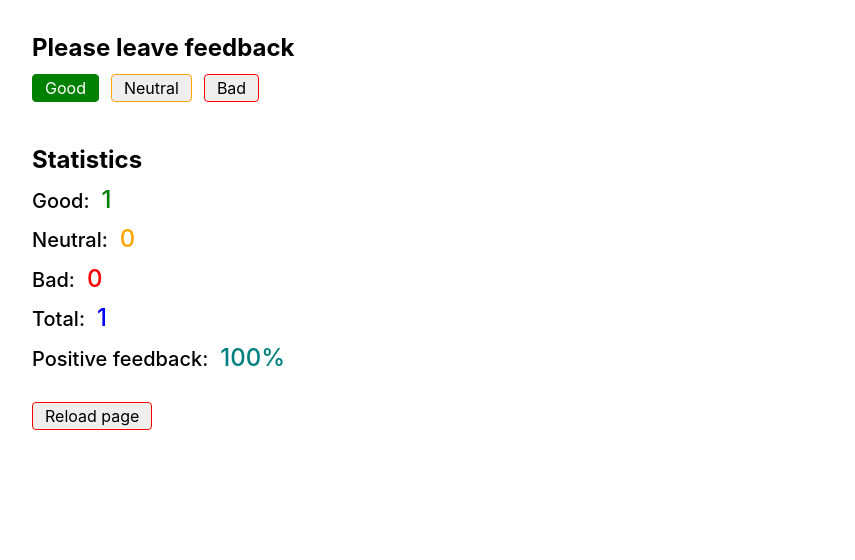
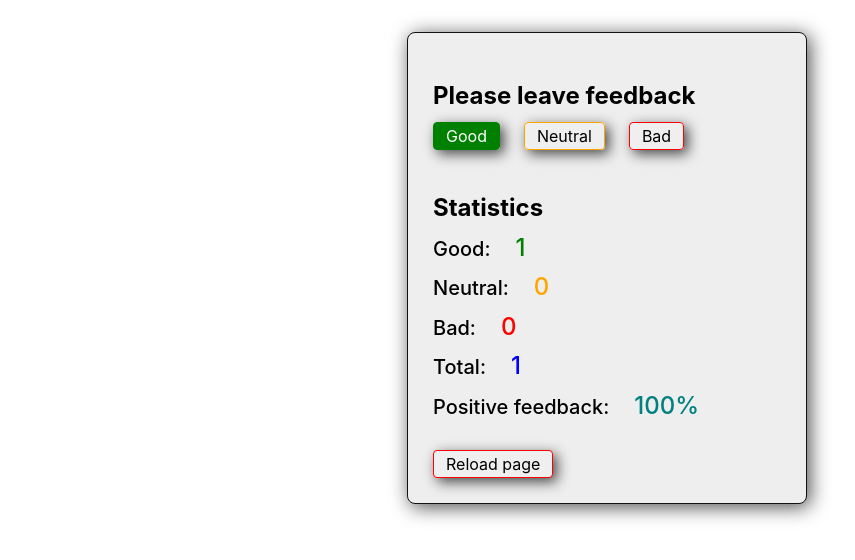
Before and after one commit to VolodymyrOK/goit-react-hw-02-feedback, a React (Create React App) app: page / in a window 1280 px wide. Both pictures are taken after a click on the button "Good". Shown: the top 560 px of the page, without its empty margins (33-888 px from the left). Built offline with nearby package versions, Linux system fonts and the light colour scheme.

Commit message:
update files

```diff
--- a/src/components/App.jsx
+++ b/src/components/App.jsx
@@ -45,8 +45,6 @@ export class App extends Component {
 
   render() {
     const { good, neutral, bad } = this.state;
-    const total = this.countTotalFeedback();
-    console.log(total);
     return (
       <Layout>
         <Section title="Please leave feedback">
@@ -56,7 +54,7 @@ export class App extends Component {
           />
         </Section>
         <Section title="Statistics">
-          {total ? (
+          {this.countTotalFeedback() ? (
             <Statistics
               good={good}
               neutral={neutral}
--- a/src/components/FeedbackOptions/FeedbackOptions.styles.js
+++ b/src/components/FeedbackOptions/FeedbackOptions.styles.js
@@ -2,29 +2,33 @@ import styled from 'styled-components';
 
 export const ButtonList = styled.ul`
   display: flex;
-  gap: 12px;
+  gap: 24px;
 `;
 
 export const ButtonListItem = styled.li`
+  border-radius: 4px;
+  box-shadow: 4px 4px 13px 0px rgba(17, 17, 17, 0.75);
+  -webkit-box-shadow: 4px 4px 13px 0px rgba(17, 17, 17, 0.75);
+  -moz-box-shadow: 4px 4px 13px 0px rgba(17, 17, 17, 0.75);
   &:nth-child(1) button {
-    border: 1px solid green;
+    border: 1px solid ${({ theme: { colors } }) => colors.colorGood};
     &:is(:hover, :focus) {
       color: white;
-      background-color: green;
+      background-color: ${({ theme: { colors } }) => colors.colorGood};
     }
   }
   &:nth-child(2) button {
-    border: 1px solid orange;
+    border: 1px solid ${({ theme: { colors } }) => colors.colorNeutral};
     &:is(:hover, :focus) {
       color: white;
-      background-color: orange;
+      background-color: ${({ theme: { colors } }) => colors.colorNeutral};
     }
   }
   &:nth-child(3) button {
-    border: 1px solid red;
+    border: 1px solid ${({ theme: { colors } }) => colors.colorBad};
     &:is(:hover, :focus) {
       color: white;
-      background-color: red;
+      background-color: ${({ theme: { colors } }) => colors.colorBad};
     }
   }
 `;
--- a/src/components/Notification/Notification.styled.js
+++ b/src/components/Notification/Notification.styled.js
@@ -3,5 +3,5 @@ import styled from 'styled-components';
 export const Message = styled.p`
   font-size: 24px;
   font-weight: 500;
-  color: red;
+  color: ${({ theme: { colors } }) => colors.colorNote};
 `;
--- a/src/components/Statistics/Statistics.js
+++ b/src/components/Statistics/Statistics.js
@@ -1,4 +1,4 @@
-import { ButtonReload, Paragraph } from './Statistics.styled';
+import { ButtonReload, Paragraph, StatList } from './Statistics.styled';
 
 export const Statistics = ({
   good,
@@ -9,7 +9,7 @@ export const Statistics = ({
   onReload,
 }) => (
   <>
-    <ul>
+    <StatList>
       <Paragraph>
         Good:<span>{good}</span>
       </Paragraph>
@@ -27,7 +27,7 @@ export const Statistics = ({
         Positive feedback:
         <span>{positivePercentage()}%</span>
       </Paragraph>
-    </ul>
+    </StatList>
     <ButtonReload onClick={onReload}>Reload page</ButtonReload>
   </>
 );
--- a/src/components/Statistics/Statistics.styled.js
+++ b/src/components/Statistics/Statistics.styled.js
@@ -1,33 +1,30 @@
 import styled from 'styled-components';
 
+export const StatList = styled.ul`
+  width: 100%;
+`;
 export const Paragraph = styled.li`
   font-size: 20px;
   font-weight: 500;
   margin-bottom: 12px;
+  & > span {
+    font-size: 24px;
+    margin-left: 25px;
+  }
   &:nth-child(1) > span {
-    margin-left: 12px;
-    color: green;
-    font-size: 24px;
+    color: ${({ theme: { colors } }) => colors.colorGood};
   }
   &:nth-child(2) > span {
-    margin-left: 12px;
-    color: orange;
-    font-size: 24px;
+    color: ${({ theme: { colors } }) => colors.colorNeutral};
   }
   &:nth-child(3) > span {
-    margin-left: 12px;
-    color: red;
-    font-size: 24px;
+    color: ${({ theme: { colors } }) => colors.colorBad};
   }
   &:nth-child(4) > span {
-    margin-left: 12px;
-    color: blue;
-    font-size: 24px;
+    color: ${({ theme: { colors } }) => colors.colorTotal};
   }
   &:nth-child(5) > span {
-    margin-left: 12px;
-    color: teal;
-    font-size: 24px;
+    color: ${({ theme: { colors } }) => colors.colorPercent};
   }
 `;
 
@@ -38,8 +35,11 @@ export const ButtonReload = styled.button`
   padding: 4px 12px;
   cursor: pointer;
   transition: color 250ms ease-in, background-color 250ms ease-in;
+  box-shadow: 4px 4px 13px 0px rgba(17, 17, 17, 0.75);
+  -webkit-box-shadow: 4px 4px 13px 0px rgba(17, 17, 17, 0.75);
+  -moz-box-shadow: 4px 4px 13px 0px rgba(17, 17, 17, 0.75);
   &:is(:hover, :focus) {
     color: white;
-    background-color: red;
+    background-color: ${({ theme: { colors } }) => colors.colorNote};
   }
 `;
--- a/src/styles/Layout.js
+++ b/src/styles/Layout.js
@@ -1,8 +1,13 @@
 import styled from 'styled-components';
 
 export const Layout = styled.div`
-  max-width: 1200px;
-  margin: 0 auto;
-  padding: 0 15px;
+  width: 400px;
+  margin: 32px auto;
+  padding: 15px;
   background-color: ${({ theme: { colors } }) => colors.backgroundColor};
+  border: 1px solid ${({ theme: { colors } }) => colors.colorText};
+  border-radius: 8px;
+  box-shadow: 3px 3px 19px 0px rgba(17, 17, 17, 0.75);
+  -webkit-box-shadow: 3px 3px 19px 0px rgba(17, 17, 17, 0.75);
+  -moz-box-shadow: 3px 3px 19px 0px rgba(17, 17, 17, 0.75);
 `;
--- a/src/styles/Theme.js
+++ b/src/styles/Theme.js
@@ -1,6 +1,12 @@
 export const Theme = {
   colors: {
-    backgroundColor: '#ffffff',
+    backgroundColor: '#eeeeee',
     colorText: '#111111',
+    colorGood: 'green',
+    colorNeutral: 'orange',
+    colorBad: 'red',
+    colorTotal: 'blue',
+    colorPercent: 'teal',
+    colorNote: 'tomato',
   },
 };
```
